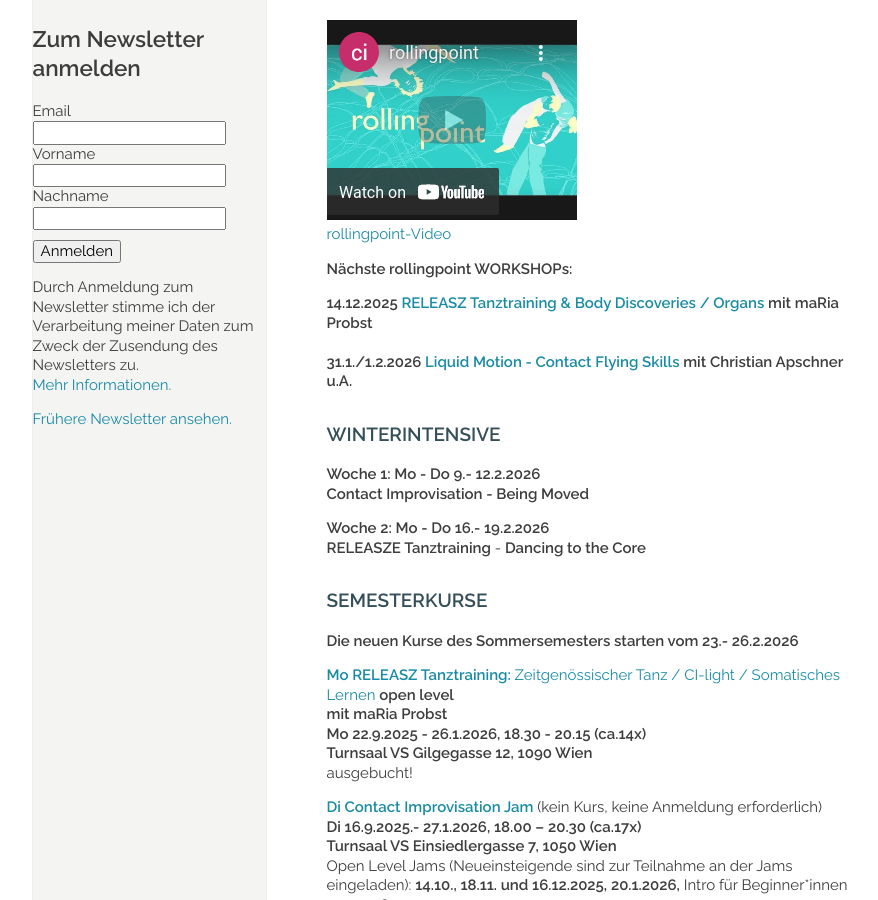
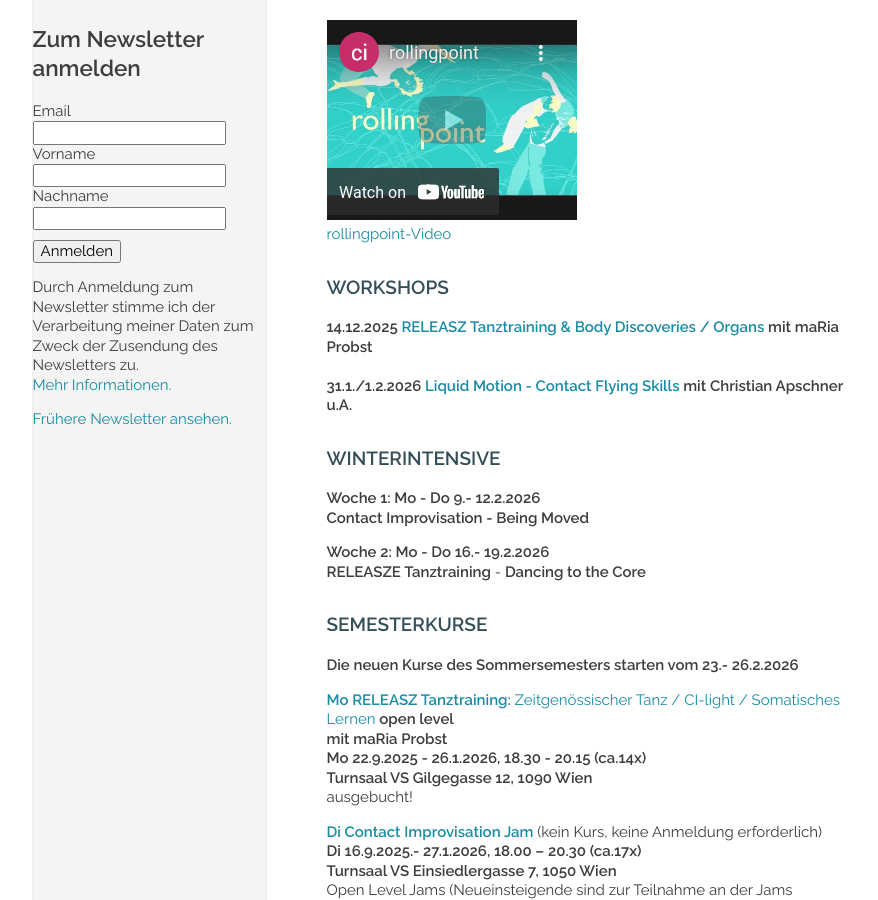
Before and after one commit to manulari/rollingpointat, a Jekyll site: the page built from _pages_de/index.md, in a window 1280 px wide and 900 px high, scrolled down 991 px. Shown: the whole window, without its empty margins (152-1030 px from the left). Built offline with Jekyll 4.4.1, drawn with Linux system fonts in a browser that asks for light colours; comment, search, counter and statistics services are not loaded.

Commit message:
Update page (de) “index”

```diff
--- a/_pages_de/index.md
+++ b/_pages_de/index.md
@@ -33,7 +33,7 @@ Ob mit oder ohne Vorerfahrung – hier bist du richtig!
 
 <!--StartFragment-->
 
-**Nächste rollingpoint WORKSHOPs:**
+### **WORKSHOPS**
 
 **14.12.2025 [RELEASZ Tanztraining & Body Discoveries / Organs](https://rollingpoint.at/ws2025-26#organs) mit maRia Probst**\
 \
```
